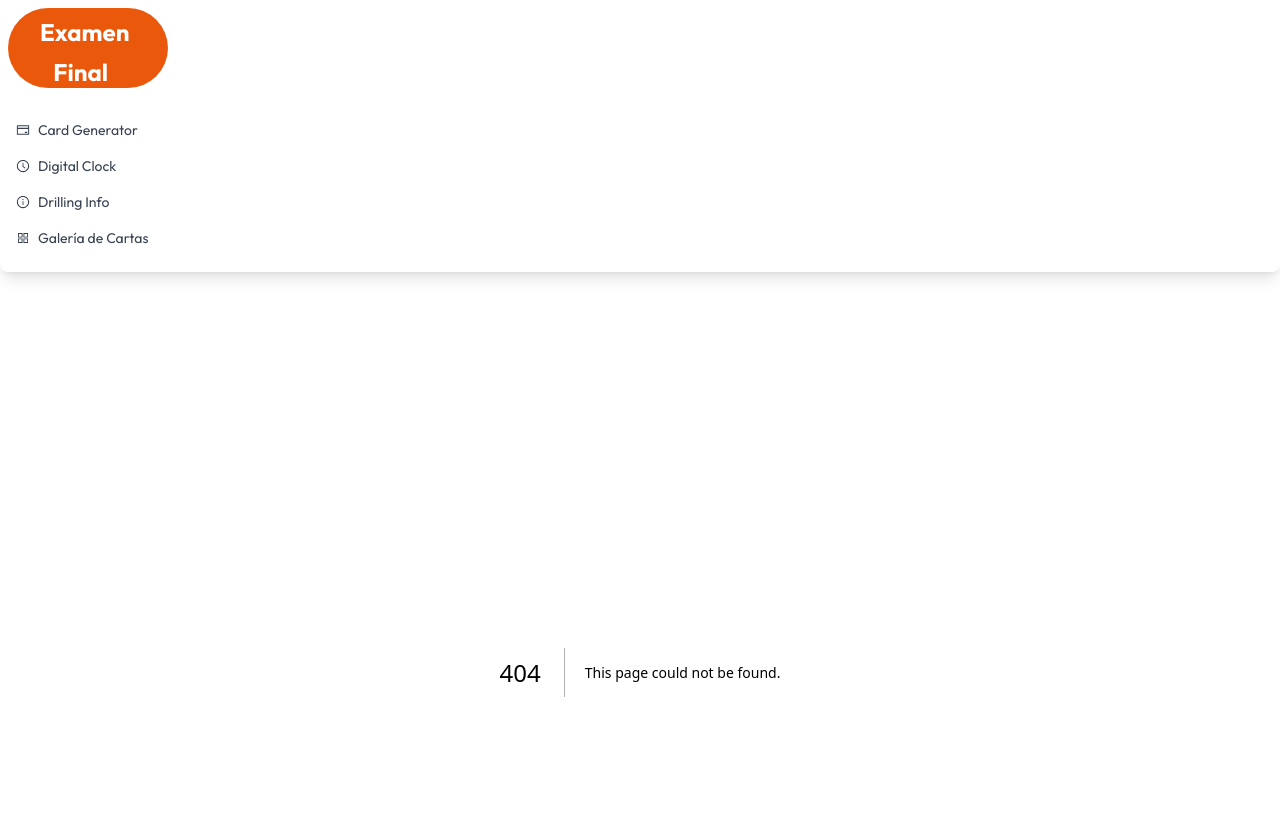
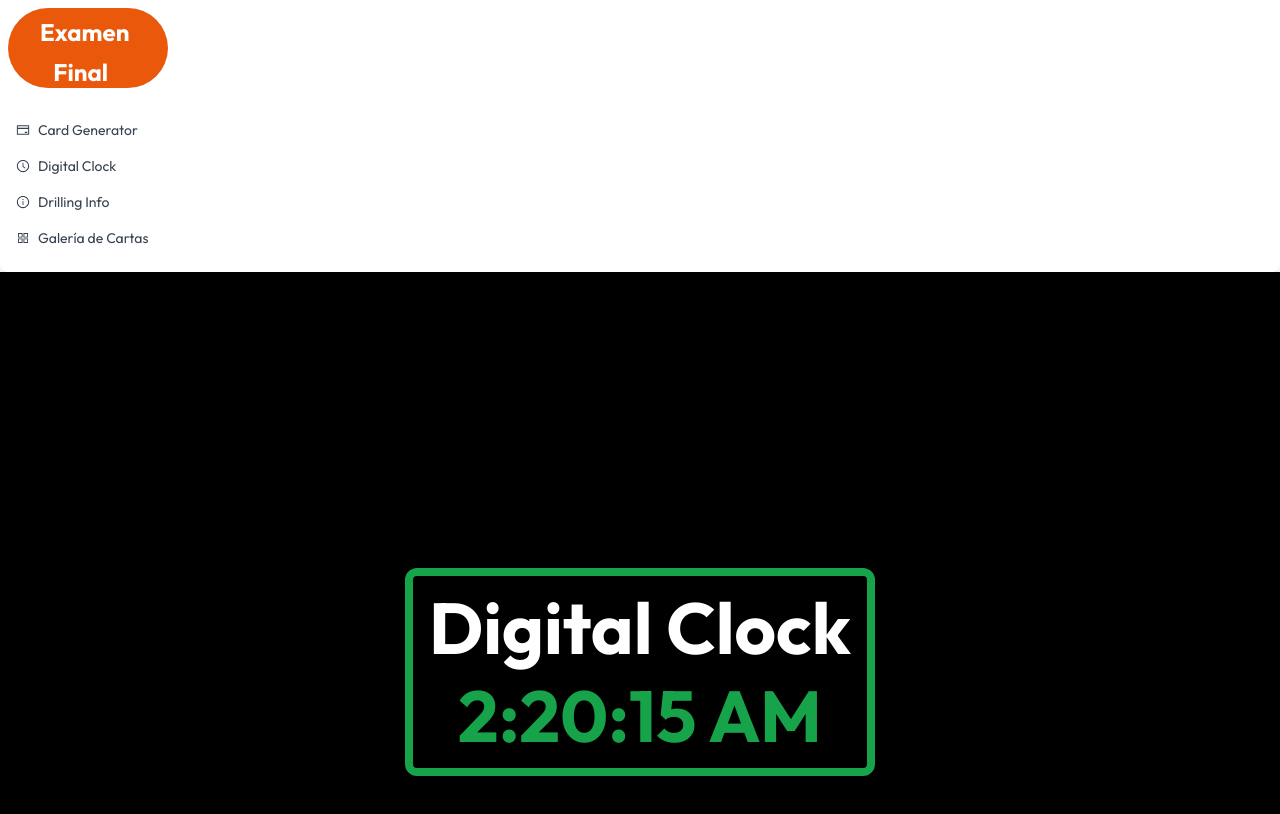
Before and after one commit to Carlosdev08/examenfinal, a Next.js app: page /digitalclock in a window 1280 px wide. Before the commit this address had no page. Shown: the top 814 px of the page. Built offline with nearby package versions, Linux system fonts and the light colour scheme.

Commit message:
finalized digitalclock

```diff
--- /dev/null
+++ b/src/app/digitalclock/page.js
@@ -0,0 +1,12 @@
+import DigitalClock from 'examenfinal/components/DigitalClock'
+import React from 'react'
+
+const page = () => {
+  return (
+    <>
+    <DigitalClock />
+    </>
+  )
+}
+
+export default page
--- /dev/null
+++ b/src/components/DigitalClock.jsx
@@ -0,0 +1,25 @@
+"use client"
+import React, { useState, useEffect } from 'react';
+
+const DigitalClock = () => {
+  const [time, setTime] = useState(new Date());
+
+  useEffect(() => {
+    const timer = setInterval(() => {
+      setTime(new Date());
+    }, 1000);
+
+    return () => clearInterval(timer);
+  }, []);
+
+  return (
+    <div className='flex justify-center items-center h-screen border-10 bg-black font'>
+      <div className=' font-bold text-blue-600 border-green-600 flex justify-center text-7xl flex-col items-center border-8 gap-4 rounded-xl p-4'>
+        <h1 className='text-white '>Digital Clock</h1>
+        <h2 className='text-green-600 font-bold'>{time.toLocaleTimeString()}</h2>
+      </div>
+    </div>
+  );
+}
+
+export default DigitalClock;
```
